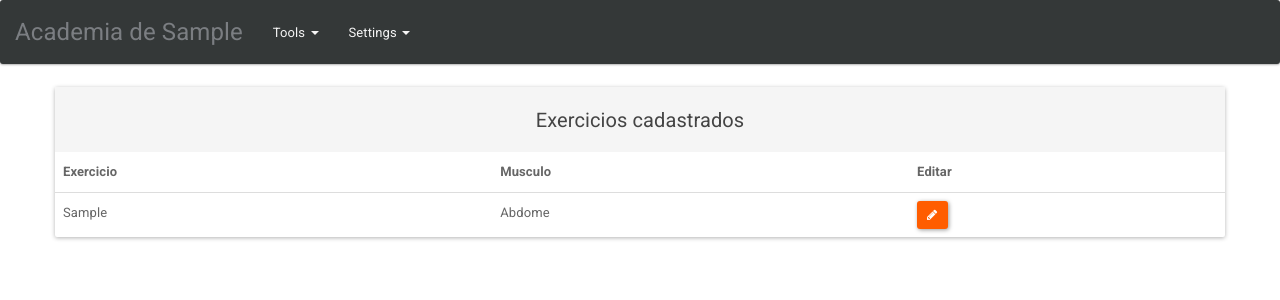
After one commit to douguerty/academia, a Django app: page /exercicios/ in a window 1280 px wide. The commit adds this page. Shown: the top 300 px of the page. Run offline with Django 3.2, Linux system fonts and the light colour scheme; a user stored in the database is signed in; tables that the repository leaves empty hold one stand-in row (values such as "Sample post").

Commit message:
Edição de exercicios

```diff
--- a/academia/core/admin.py
+++ b/academia/core/admin.py
@@ -2,3 +2,4 @@ from django.contrib import admin
 from core.models import *
 
 admin.site.register(MyUser)
+admin.site.register(Exercicio)
--- a/academia/core/models.py
+++ b/academia/core/models.py
@@ -77,3 +77,26 @@ class MyUser(PermissionsMixin, AbstractBaseUser):
     is_staff = models.BooleanField(default=False)
     USERNAME_FIELD = 'email'
     objects = EmailUserManager()
+
+
+class Exercicio(models.Model):
+    exercicio = models.CharField(
+        'Exercicio', max_length=150
+    )
+    musculo = models.CharField(
+        max_length=8,
+        choices=settings.MUSCULO_CHOICES,
+        default='1',
+    )
+    usuario = models.name = models.ForeignKey(MyUser, on_delete=models.CASCADE)
+
+    def __str__(self):
+        return self.exercicio
+
+    def __repr__(self):
+        return self.exercicio
+
+    class Meta:
+        ordering = ['exercicio']
+        verbose_name = 'Exercicio'
+        verbose_name_plural = 'Exercicios'
--- /dev/null
+++ b/academia/core/templates/exercicios.html
@@ -0,0 +1,55 @@
+{% extends "base.html" %}
+
+{% block title %}Exercícios{% endblock %}
+
+{% block content %}
+
+{% include "navbar.html" %}
+
+<div class="container">
+    <div class="row">
+        <div class="panel panel-default">
+            <div class="panel-heading" align="center">
+                <h5>Exercicios cadastrados</h5>
+            </div>
+            {% if exercicios %}
+                <table class="table">
+                    <tr>
+                        <th>Exercicio</th>
+                        <th>Musculo</th>
+                        <th>Editar</th>
+                    </tr>
+                    {% for exercicio in exercicios %}
+                    <tr>
+                        <td>{{ exercicio.exercicio }}</td>
+                        {% if exercicio.musculo == '1'  %}
+                            <td>Abdome</td>
+                        {% elif exercicio.musculo == '2'  %}
+                            <td>Bíceps</td>
+                        {% elif exercicio.musculo == '3'  %}
+                            <td>Costas</td>
+                        {% elif exercicio.musculo == '4'  %}
+                            <td>Peito</td>
+                        {% elif exercicio.musculo == '5'  %}
+                            <td>Pernas</td>
+                        {% elif exercicio.musculo == '6'  %}
+                            <td>Tríceps</td>
+                        {% elif exercicio.musculo == '7'  %}
+                            <td>Ombros</td>
+                        {% elif exercicio.musculo == '8'  %}
+                            <td>Nádegas</td>
+                        {% endif %}
+                        <td><a class="btn btn-sm btn-warning" href="{% url 'core:exercicio_edit' exercicio.pk %}"><i class="fa fa-pencil"></i></a></td>
+                    </tr>
+                    {% endfor %}
+                </table>
+            {% else %}
+                <div class="panel-body" align="center">
+                    <h6>Nenhum exercicio cadastrado <a class="btn btn-sm btn-success" href="{% url 'core:exercicio' %}"><i class="fa fa-plus"></i></a></h6>
+                </div>
+            {% endif %}
+        </div>
+    </div>
+</div>
+
+{% endblock %}
--- a/academia/core/templates/home.html
+++ b/academia/core/templates/home.html
@@ -6,7 +6,7 @@
 
 {% if user.is_authenticated %}
 {% include "navbar.html" %}
-<div class="col-md-6 col-md-offset-3" align="center">
+<div class="col-md-4 col-md-offset-4" align="center">
     <div class="jumbotron">
         <p>Seja bem vindo {% if user.is_authenticated %}{{ user.first_name }}{% else %}usuário anônimo{% endif %}</p>
         {% for usuario in usuario %}
--- a/academia/core/templates/navbar.html
+++ b/academia/core/templates/navbar.html
@@ -12,7 +12,8 @@
           <ul class="dropdown-menu">
             <li><a href="{% url 'core:info_pessoal' %}">Informaçoẽs pessoais</a></li>
             <li role="separator" class="divider"></li>
-            <li><a href="#">Incluir tipo de treino</a></li>
+            <li><a href="{% url 'core:exercicio' %}">Cadastrar exercicio</a></li>
+            <li><a href="{% url 'core:exercicios' %}">Lista de exercícios</a></li>
             <li><a href="#">Incluir treinamento</a></li>
             <li role="separator" class="divider"></li>
             <li><a href="#">Relatório</a></li>
--- a/academia/core/urls.py
+++ b/academia/core/urls.py
@@ -9,4 +9,7 @@ urlpatterns = [
     path('logout/', views.logout_view, name='logout'),
     path('nova_conta/', views.RegistrationView.as_view(), name='nova_conta'),
     path('info_pessoal/', views.info_pessoal, name='info_pessoal'),
+    path('exercicio/', views.exercicio, name='exercicio'),
+    path('exercicios/', views.exercicios, name='exercicios'),
+    path('exercicio/(?P<id>[0-9]+)/', views.exercicio_edit, name='exercicio_edit'),
 ]
--- /dev/null
+++ b/academia/core/utils/exercicio.py
@@ -0,0 +1,24 @@
+from core.models import Exercicio
+from django.http import HttpResponse
+import json
+
+def GetExercicio(usuario):
+    exercicios = Exercicio.objects.filter(usuario=usuario)
+    if exercicios:
+        return exercicios
+    else:
+        return False
+
+
+#def UpdateUsuario(id=None, nome=None, sobrenome=None, genero=None, nascimento=None,
+#                    idade=None, altura=None, peso=None):
+#    imc = peso / ((altura / 100) * (altura / 100))
+#
+#    if id is not None:
+#        usuario = MyUser.objects.filter(pk=id)
+#        usuario.update(first_name=nome, last_name=sobrenome, genero=genero,
+#                        nascimento=nascimento, idade=idade, altura=altura,
+#                        peso=peso, imc=imc)
+#        return True
+#    else:
+#        return False
--- a/academia/core/views.py
+++ b/academia/core/views.py
@@ -1,6 +1,7 @@
 import re
 import json
 from . import models
+from . import forms
 from datetime import date, datetime, timedelta
 from django.views.decorators.csrf import csrf_exempt
 from django.shortcuts import render, redirect, reverse
@@ -11,6 +12,7 @@ from django.contrib.auth.views import login
 from django.contrib.auth.views import logout
 from django.urls import reverse_lazy, reverse
 from .utils import usuario as utils_usuario
+from .utils import exercicio as utils_exercicio
 
 from .forms import CustomUserCreationForm
 
@@ -88,3 +90,51 @@ def info_pessoal(request):
             return render(request, 'info_pessoal.html', context)
     else:
         return HttpResponseRedirect(reverse('core:home'))
+
+
+def exercicio(request):
+    if request.user.is_authenticated:
+        if request.method == 'POST':
+            form = forms.ExercicioForm(request.POST)
+            if form.is_valid():
+                form = form.save(commit=False)
+                form.usuario = request.user
+                form.save()
+                return HttpResponseRedirect(reverse('core:home'))
+        else:
+            form = forms.ExercicioForm()
+        return render(request, 'exercicio.html', {'form': form})
+    else:
+        return HttpResponseRedirect(reverse('core:home'))
+
+
+def exercicios(request):
+    if request.user.is_authenticated:
+        exercicios = utils_exercicio.GetExercicio(usuario=request.user)
+        if exercicios:
+            context = {
+                'exercicios': exercicios
+            }
+            return render(request, 'exercicios.html', context)
+        else:
+            return render(request, 'exercicios.html')
+    else:
+        return HttpResponseRedirect(reverse('core:home'))
+
+
+def exercicio_edit(request, id=None):
+    if request.user.is_authenticated:
+        exercicio = models.Exercicio.objects.get(pk=id)
+        if request.method == 'POST':
+            form = forms.ExercicioForm(request.POST, instance=exercicio)
+
+            if form.is_valid():
+                form.save()
+                return HttpResponseRedirect(reverse('core:exercicios'))
+
+        else:
+            form = forms.ExercicioForm(instance=exercicio)
+
+        return render(request, 'exercicio_edit.html', {'form': form})
+    else:
+        return HttpResponseRedirect(reverse('core:home'))
```
Also changed, not shown: academia/academia/settings.py (+11 -0 lines), academia/core/forms.py (+27 -1 lines), academia/core/templates/exercicio.html (added, +19 -0 lines), academia/core/templates/exercicio_edit.html (added, +19 -0 lines), academia/core/migrations/0009_exercicio.py (added), academia/core/migrations/0010_auto_20180710_1415.py (added).
